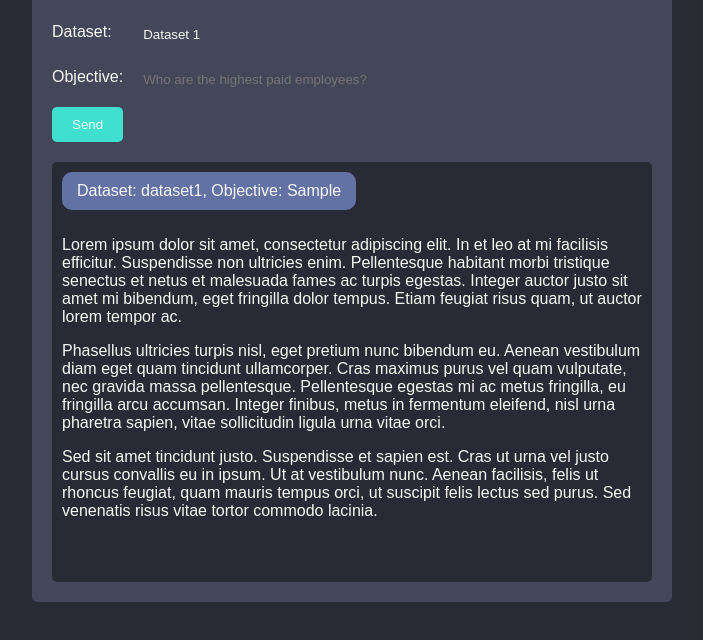
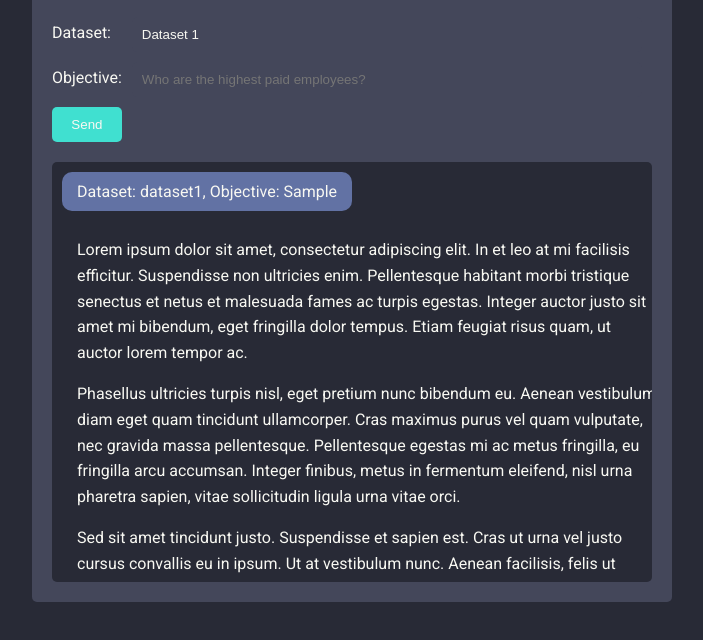
Before and after one commit to GKjohns/adana, a plain HTML site: page index.html in a window 1280 px wide. Both pictures are taken after typing "Sample" into the empty fields and a click on the button "Send". Shown: the part 172-812 px from the top of the page, without its empty margins (288-991 px from the left). Drawn offline with Linux system fonts and the light colour scheme.

Commit message:
improve ui

```diff
--- a/index.html
+++ b/index.html
@@ -4,6 +4,7 @@
     <meta charset="UTF-8">
     <meta name="viewport" content="width=device-width, initial-scale=1.0">
     <title>ADANA</title>
+    <link href="https://fonts.googleapis.com/css2?family=Roboto:wght@300;400;500&display=swap" rel="stylesheet">
     <link rel="stylesheet" href="styles.css">
 </head>
 <body>
--- a/styles.css
+++ b/styles.css
@@ -1,8 +1,9 @@
 body {
+    font-family: 'Roboto', sans-serif;
     background-color: #282a36;
-    font-family: Arial, sans-serif;
     margin: 0;
     padding: 0;
+    box-sizing: border-box;
 }
 
 .adana-container {
@@ -75,17 +76,38 @@ label {
     background-color: #6272a4;
     border-radius: 10px;
     color: #f8f8f2;
-    }
+
+    /* Animation */
+    opacity: 0;
+    transform: translateY(20px);
+    animation: fadeInUp 0.3s ease-out forwards;
+}
 
 .bot {
     align-self: center;
     text-align: left;
     width: 100%;
-    padding: 0 50px;
+    padding-left: 50px;
+    padding-right: 20px;
+
+    /* Animation */
+    opacity: 0;
+    transform: translateY(20px);
+    animation: fadeInUp 0.3s ease-out forwards;
+}
+
+/* Keyframes for fadeInUp animation */
+@keyframes fadeInUp {
+    100% {
+        opacity: 1;
+        transform: translateY(0);
+    }
 }
 
 .bot p {
-    color: #f8f8f2; /* Change the text color to a very light color */
+    color: #f8f8f2;
+    line-height: 1.6
+
 }
 
 input[type="text"] {
```
